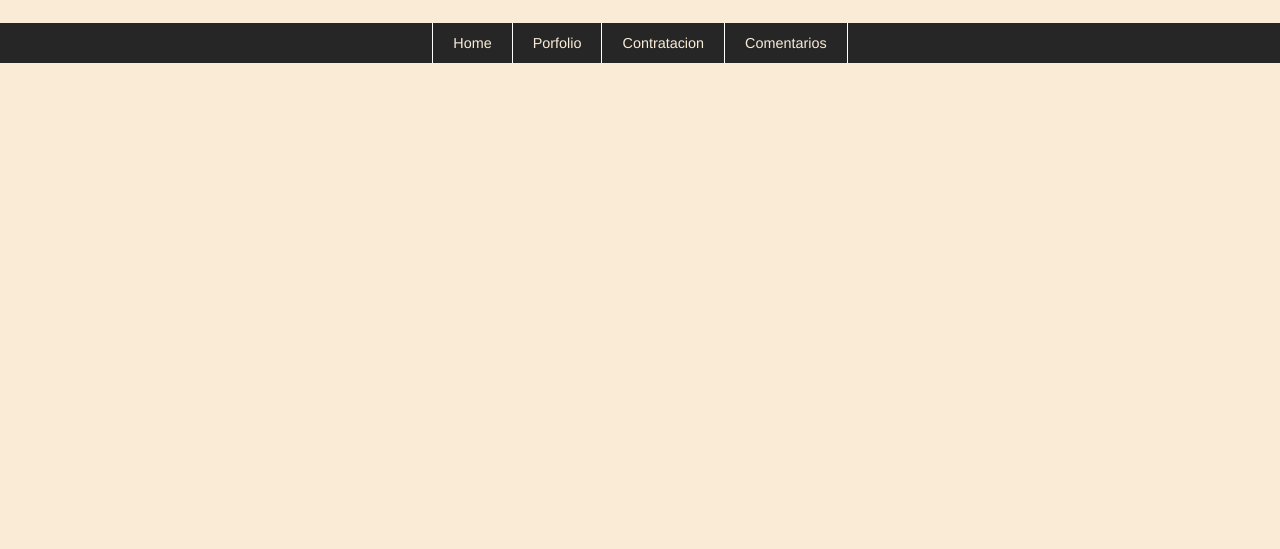
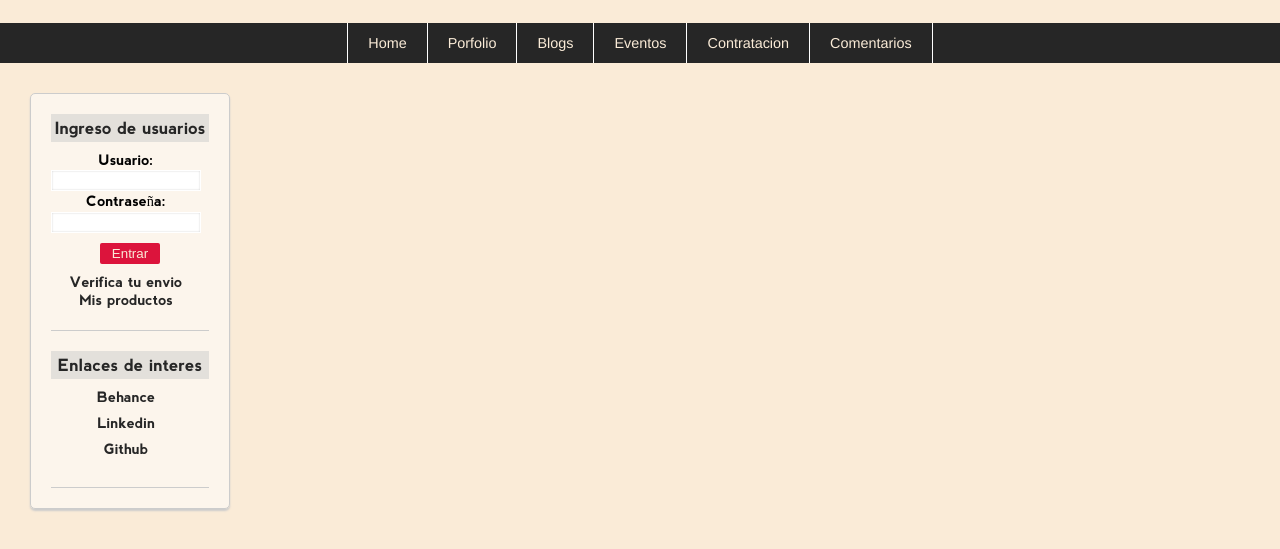
Before and after one commit to fernandojimena/web_plana_practica, a plain HTML site: page index.html in a window 1280 px wide. Shown: the part 177-726 px from the top of the page. Drawn offline with Linux system fonts and the light colour scheme; files whose address does not match are found by name.

Commit message:
segundo dia de curso

```diff
--- a/css/constantes.css
+++ b/css/constantes.css
@@ -1,5 +1,5 @@
 :root {
-    --color : red;
+    --color : crimson;
     --bgColor : antiquewhite;
     --text : rgb(38, 38, 38);
 }
--- a/css/estilos_header.css
+++ b/css/estilos_header.css
@@ -16,7 +16,7 @@
     font-family: "nevis";
     font-size: 1.3em;
     text-transform: uppercase;
-    letter-spacing: 20px;
+    letter-spacing: 10px;
     /* transition: letter-spacing 1s ease; */
 }
 /* #logotipo h1:hover {
--- a/css/estilos_navegacion.css
+++ b/css/estilos_navegacion.css
@@ -25,6 +25,7 @@
     padding: 0px 20px;
     display: inline-block;
     transition: background-color 1s ease;
+    position: relative;
 }
 #nav > ul > li:first-child {
     border-left: 1px solid white;
@@ -40,6 +41,7 @@
 #nav > ul > li > ul{
     display: none;
     position: absolute;
+    left: 0px;
     background-color: var(--text);
     color: var(--bgColor);
     z-index: 1;
@@ -47,4 +49,8 @@
 }
 #nav > ul > li:hover > ul{
     display: block;
+
 }
+#nav > ul > li:hover > ul > li:hover {
+        box-shadow: 0px 0px 2px white inset;
+}
--- /dev/null
+++ b/css/estilos_secciones.css
@@ -0,0 +1,105 @@
+#content {
+    width: 100%;
+    min-height: 600px;
+    margin: 0px auto;
+}
+
+#aside {
+    width: 200px;
+    float: left;
+    margin: 30px;
+    padding: 0px 20px;
+    background-color: rgba(255, 255, 255, 0.534);
+    border: 1px solid #ccc;
+    border-radius: 5px;
+    box-shadow: 0px 2px 2px #ccc;
+    font-family: 'nevis';
+}
+
+#aside .widget {
+    display: block;
+    margin: 20px auto;
+    padding-bottom: 20px;
+    font-size: .9rem;
+    border-bottom: 1px solid #ccc;
+}
+#aside h3 {
+    display: block;
+    width: 100%;
+    text-align: center;
+    padding: 4px 0px 4px 0px;
+    margin-bottom: 10px;
+    background-color: #cccccc80;
+    color: var(--text);
+}
+
+input[type="text"],
+input[type="name"],
+input[type="password"] {
+    border: 1px solid white;
+    box-shadow: 0px 0px 2px #ccc inset;
+    background: white;
+    padding: 1px;
+    padding-top: 2px;
+    padding-bottom: 2px;
+    color: var(--text);
+    transition: all 300ms;
+}
+input[type="text"]:focus,
+input[type="name"]:focus,
+input[type="password"]:focus {
+    border: 1px solid var(--text);
+    outline: none;
+    color: var(--text);
+}
+input[type="button"],
+input[type="submit"],
+input[type="reset"]{
+    display: block;
+    border-radius: 2px;
+    width: 60px;
+    padding: 3px;
+    background-color: var(--color);
+    color: var(--bgColor);
+    border: none;
+    cursor: pointer;
+}
+input[type="button"]:hover,
+input[type="submit"]:hover,
+input[type="reset"]:hover{
+    box-shadow: 0px 0px 2px var(--text);
+}
+
+#aside div label,
+#aside div a,
+#aside div input[type="text"],
+#aside div input[type="email"],
+#aside div input[type="password"] {
+    display: block;
+    width: 95%;
+    margin:2px 0px;
+}
+#aside div input[type="button"],
+#aside div input[type="submit"],
+#aside div input[type="resset"]{
+    margin: 10px auto;
+}
+
+#aside input,
+#aside label{
+    margin: 0 auto;
+    text-align: center;
+}
+
+#aside a{
+    color: var(--text);
+    text-decoration: none;
+    text-align: center;
+}
+#aside ul li {
+    list-style: none;
+    margin: 0px 0px 10px 0px;
+}
+#aside a:hover, #aside ul li:hover {
+    color: var(--color);
+}
--- a/index.html
+++ b/index.html
@@ -6,6 +6,7 @@
     <link rel="stylesheet" href="css/constantes.css">
     <link rel="stylesheet" href="css/estilos_header.css">
     <link rel="stylesheet" href="css/estilos_navegacion.css">
+    <link rel="stylesheet" href="css/estilos_secciones.css">
     <link rel="icon" type="image/x-icon" href="img/lapiz-y-regla.png">
     <title>Practica Web Foro digital</title>
 </head>
@@ -30,18 +31,44 @@
                 <li><a href="#">Marca</a></li>
                 <li><a href="#">Papers</a></li>
             </ul>
-            </li><li><a href="">Contratacion</a></li><li><a href="">Comentarios</a></li>
+            </li><li><a href="#">Blogs</a></li><li><a href="#">Eventos</a></li><li><a href="">Contratacion</a></li><li><a href="">Comentarios</a></li>
         </ul>
     </nav>
+    <!-- fin del menu -->
 
+    <!-- inicio de contenido -->
+    <section id="content">
+        <!-- inicio de barra lateral -->
+        <aside id="aside">
+                    <div class="widget" id="login">
+                        <h3>Ingreso de usuarios</h3>
+                        <form action="">
+                            <label for="usuario">Usuario:</label>
+                            <input type="text" name="usuario">
 
-    <!-- fin del menu -->
+                            <label for="contraseña">Contraseña:</label>
+                            <input type="password" name="contraseña">
+
+                            <input type="button" value="Entrar">
+
+                            <a href="#">Verifica tu envio</a>
+                            <a href="#">Mis productos</a>
+                        </form>
+                    </div>
+                    <div class="widget" id="Links">
+                        <h3>Enlaces de interes</h3>
+                        <ul>
+                            <li><a href="#">Behance</a></li>
+                            <li><a href="#">Linkedin</a></li>
+                            <li><a href="#">Github</a></li>
+                        </ul>
+                    </div>
+        </aside>
 
 
 
 
-
-
+    </section>
 
 
 
```
